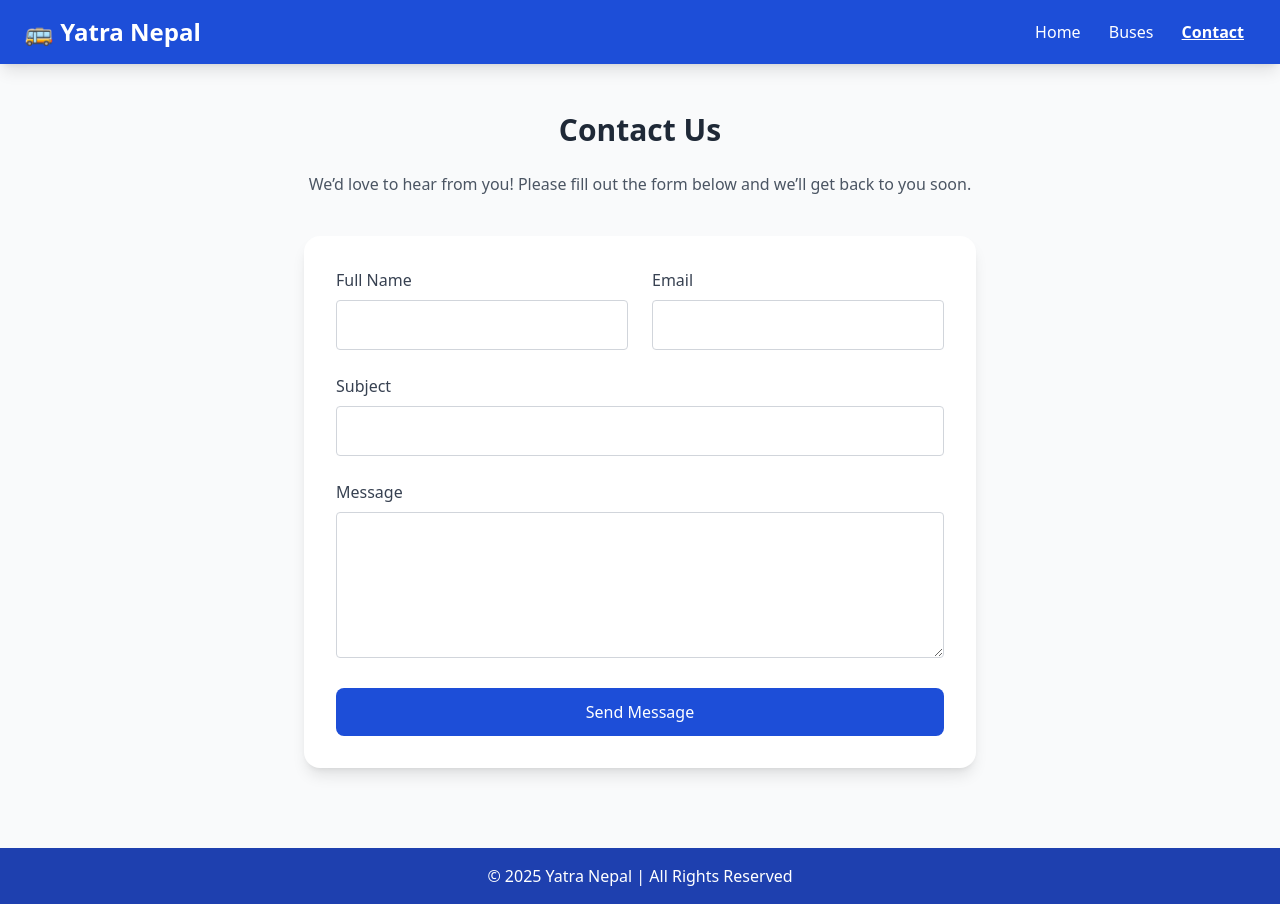
After one commit to sanshre-sandip/airbus, a PHP site: page /yourproject/contact.php in a window 1280 px wide. The commit adds this page. Run offline with PHP 8.4, Linux system fonts and the light colour scheme; some libraries are stand-ins or nearby versions.

Commit message:
changes added

```diff
--- /dev/null
+++ b/contact.php
@@ -0,0 +1,88 @@
+<?php
+include 'backend/config.php'; // adjust if your config file is elsewhere
+
+$status = '';
+
+if ($_SERVER["REQUEST_METHOD"] == "POST") {
+  $name = trim($_POST['name']);
+  $email = trim($_POST['email']);
+  $subject = trim($_POST['subject']);
+  $message = trim($_POST['message']);
+
+  if (!empty($name) && !empty($email) && !empty($subject) && !empty($message)) {
+    $stmt = $conn->prepare("INSERT INTO contact_messages (name, email, subject, message) VALUES (?, ?, ?, ?)");
+    $stmt->bind_param("ssss", $name, $email, $subject, $message);
+    if ($stmt->execute()) {
+      $status = '<p class="text-green-600 text-center mt-4">✅ Message sent successfully!</p>';
+    } else {
+      $status = '<p class="text-red-600 text-center mt-4">❌ Failed to send message. Try again later.</p>';
+    }
+    $stmt->close();
+  } else {
+    $status = '<p class="text-red-600 text-center mt-4">⚠️ Please fill in all fields.</p>';
+  }
+}
+?>
+<!DOCTYPE html>
+<html lang="en">
+<head>
+  <meta charset="UTF-8">
+  <meta name="viewport" content="width=device-width, initial-scale=1.0">
+  <title>Contact Us | Bus Booking System</title>
+  <script src="https://cdn.tailwindcss.com"></script>
+</head>
+<body class="bg-gray-50 min-h-screen flex flex-col">
+
+  <!-- Navbar -->
+  <nav class="bg-blue-700 text-white py-4 shadow-lg">
+    <div class="container mx-auto flex justify-between items-center px-6">
+      <h1 class="text-2xl font-bold">🚌 Yatra Nepal</h1>
+      <div>
+        <a href="index.php" class="mx-3 hover:underline">Home</a>
+        <a href="buses.php" class="mx-3 hover:underline">Buses</a>
+        <a href="contact.php" class="mx-3 underline font-semibold">Contact</a>
+      </div>
+    </div>
+  </nav>
+
+  <!-- Contact Section -->
+  <section class="flex-grow container mx-auto px-6 py-12">
+    <h2 class="text-3xl font-bold text-center text-gray-800 mb-6">Contact Us</h2>
+    <p class="text-center text-gray-600 mb-10">We’d love to hear from you! Please fill out the form below and we’ll get back to you soon.</p>
+
+    <div class="max-w-2xl mx-auto bg-white p-8 rounded-2xl shadow-lg">
+      <form method="POST" action="">
+        <div class="grid grid-cols-1 md:grid-cols-2 gap-6">
+          <div>
+            <label class="block text-gray-700 mb-2">Full Name</label>
+            <input type="text" name="name" class="w-full border border-gray-300 p-3 rounded focus:outline-none focus:ring focus:ring-blue-400" required>
+          </div>
+          <div>
+            <label class="block text-gray-700 mb-2">Email</label>
+            <input type="email" name="email" class="w-full border border-gray-300 p-3 rounded focus:outline-none focus:ring focus:ring-blue-400" required>
+          </div>
+        </div>
+
+        <div class="mt-6">
+          <label class="block text-gray-700 mb-2">Subject</label>
+          <input type="text" name="subject" class="w-full border border-gray-300 p-3 rounded focus:outline-none focus:ring focus:ring-blue-400" required>
+        </div>
+
+        <div class="mt-6">
+          <label class="block text-gray-700 mb-2">Message</label>
+          <textarea name="message" rows="5" class="w-full border border-gray-300 p-3 rounded focus:outline-none focus:ring focus:ring-blue-400" required></textarea>
+        </div>
+
+        <button type="submit" class="mt-6 bg-blue-700 text-white px-6 py-3 rounded-lg w-full hover:bg-blue-800 transition">Send Message</button>
+      </form>
+
+      <?= $status ?>
+    </div>
+  </section>
+
+  <!-- Footer -->
+  <footer class="bg-blue-800 text-white text-center py-4 mt-8">
+    <p>© 2025 Yatra Nepal | All Rights Reserved</p>
+  </footer>
+</body>
+</html>
```
Also changed, not shown: footer.php (added, +55 -0 lines), index.php (+4 -55 lines).
